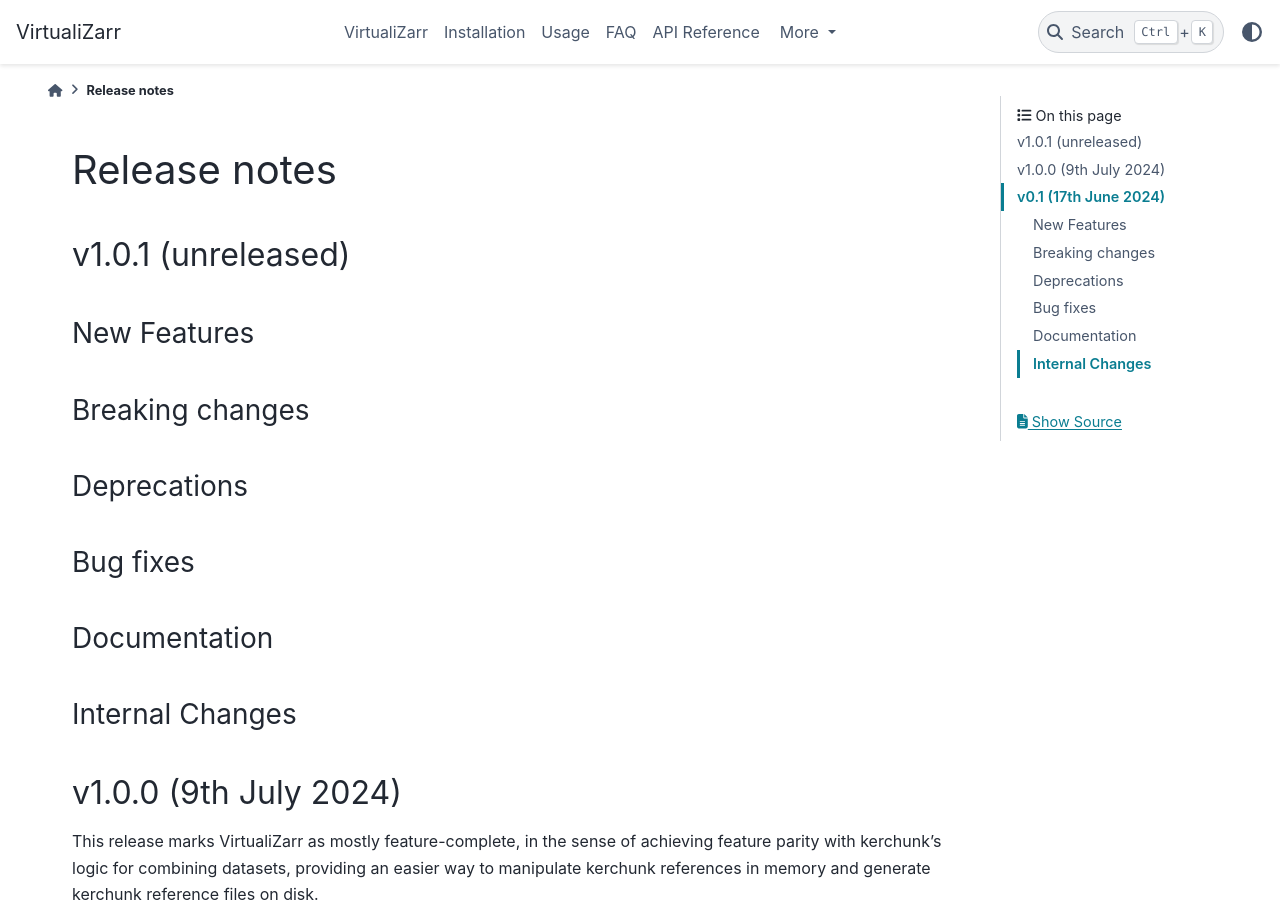
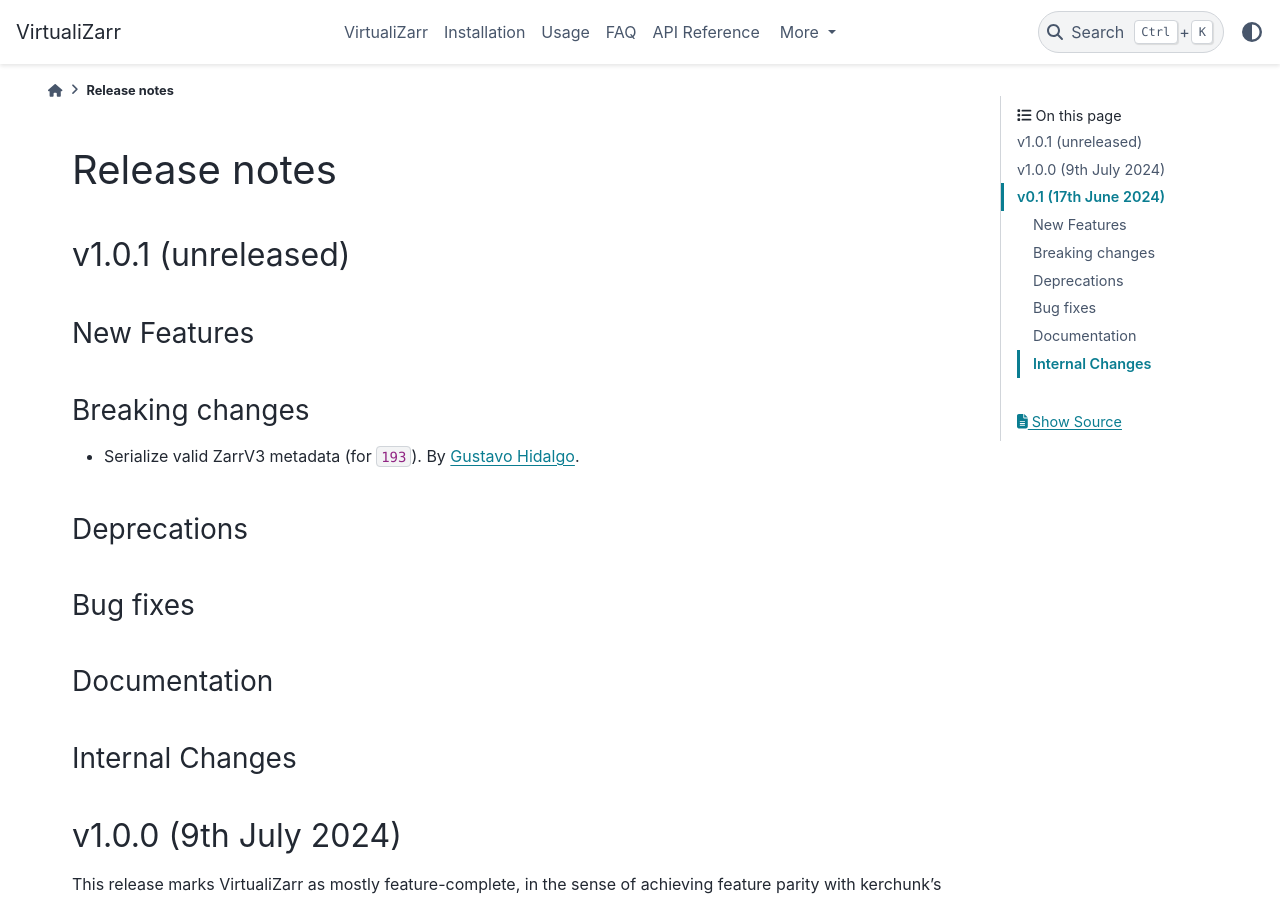
Before and after one commit to zarr-developers/VirtualiZarr, a Sphinx documentation site: the page built from docs/releases.rst, in a window 1280 px wide and 900 px high. Built offline with Sphinx 7.4.7 and the PyData theme 0.15.4, drawn with Linux system fonts in a browser that asks for light colours; cross-references to code outside the pages are shown as plain code.

Commit message:
Update docs

```diff
--- a/docs/releases.rst
+++ b/docs/releases.rst
@@ -11,6 +11,9 @@
 
 Breaking changes
 ~~~~~~~~~~~~~~~~
+
+- Serialize valid ZarrV3 metadata (for :pull:`193`).
+  By `Gustavo Hidalgo <https://github.com/ghidalgo3>`_.
 
 Deprecations
 ~~~~~~~~~~~~
```
